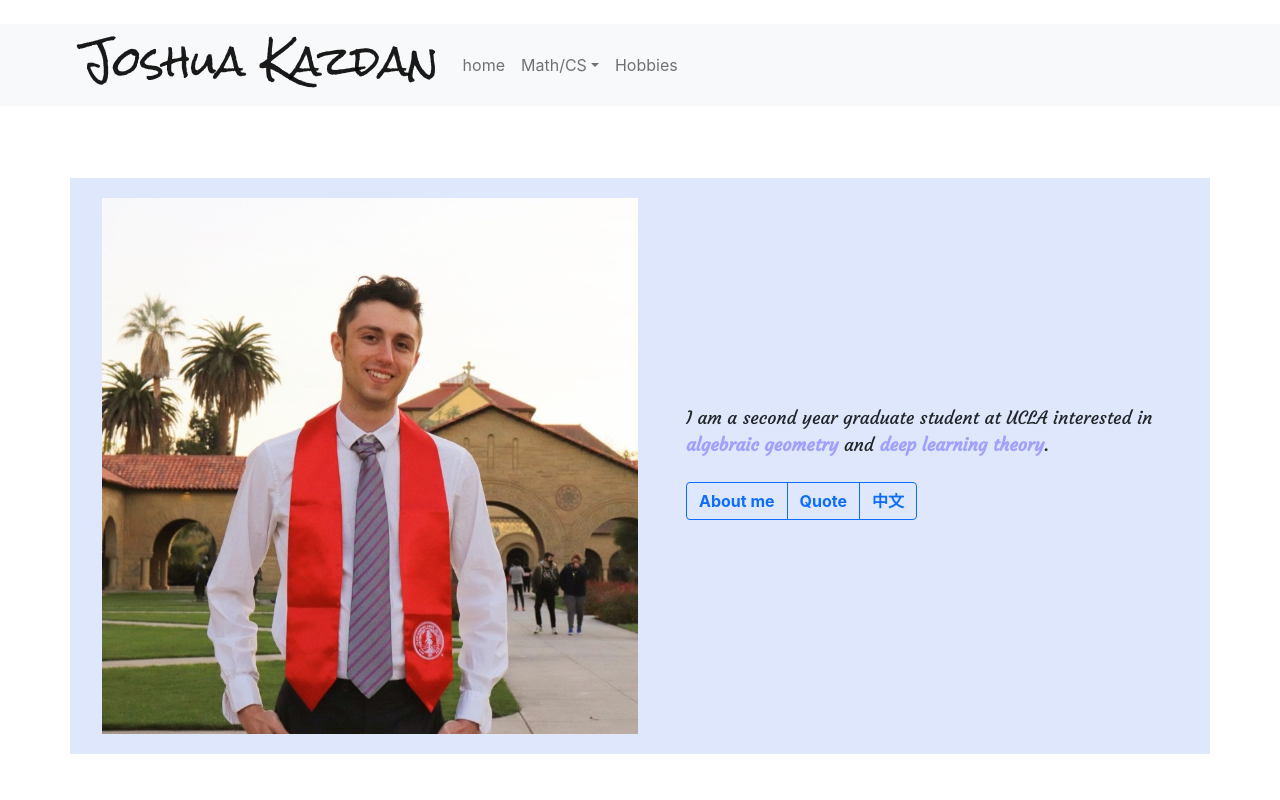
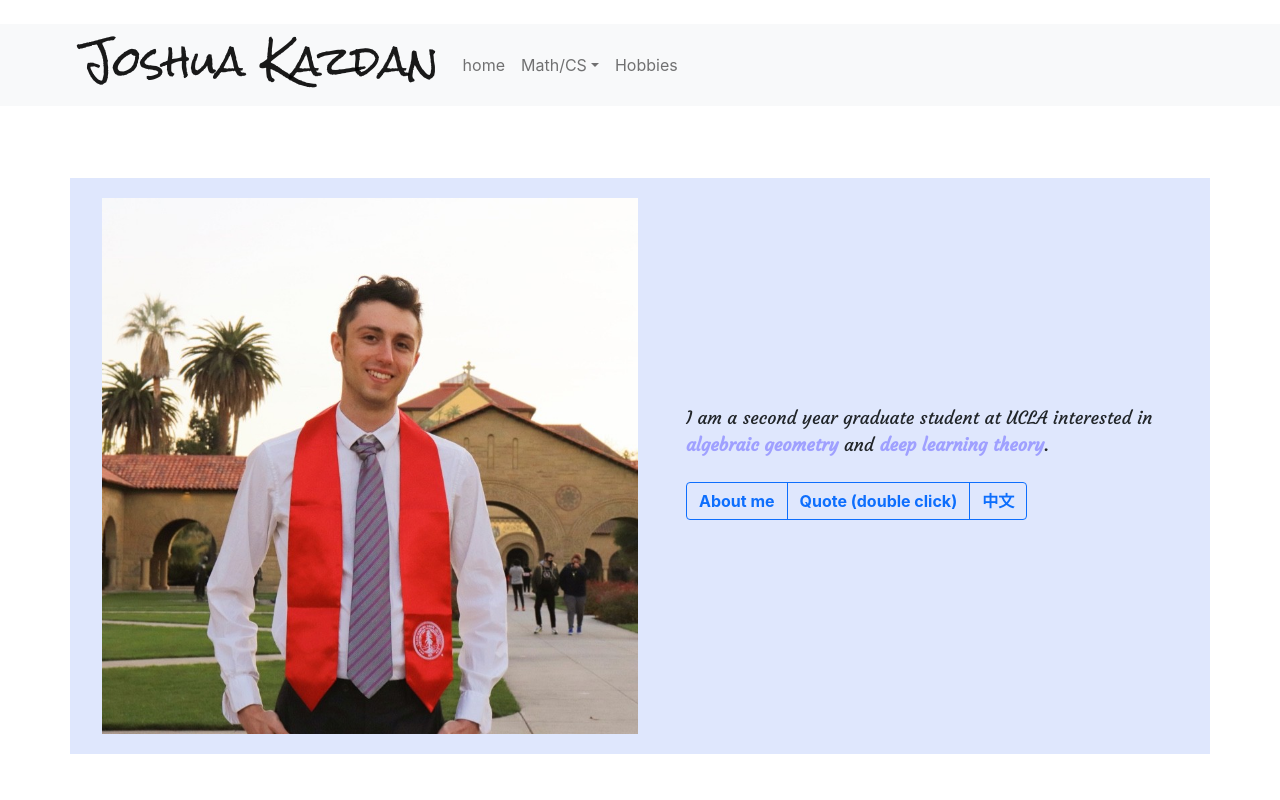
Before and after one commit to JiangyanLiNEU/JoshProfolilo, a React (Create React App) app in the folder web/: page /#/ in a window 1280 px wide. Shown: the top 800 px of the page. Built offline with nearby package versions, Linux system fonts and the light colour scheme.

Commit message:
fixed the button click problem

```diff
--- a/web/src/Components/Quote.js
+++ b/web/src/Components/Quote.js
@@ -54,7 +54,7 @@ export const Quote =  () => {
             <div className='container'>
             <ButtonGroup className="mb-2">
             <Button id='quoteBtn' onClick={handleAbout} variant="outline-primary" style={{fontWeight:'bold'}}>About me</Button>{' '}
-            <Button id='quoteBtn' onClick={handleClick} variant="outline-primary" style={{fontWeight:'bold'}}>Quote</Button>{' '}
+            <Button id='quoteBtn' onClick={handleClick} variant="outline-primary" style={{fontWeight:'bold'}}>Quote (double click)</Button>{' '}
             <Button id='quoteBtn' onClick={translate} variant="outline-primary" style={{fontWeight:'bold'}}>{buttonContent}</Button>{' '}
             </ButtonGroup>
             </div>
```
